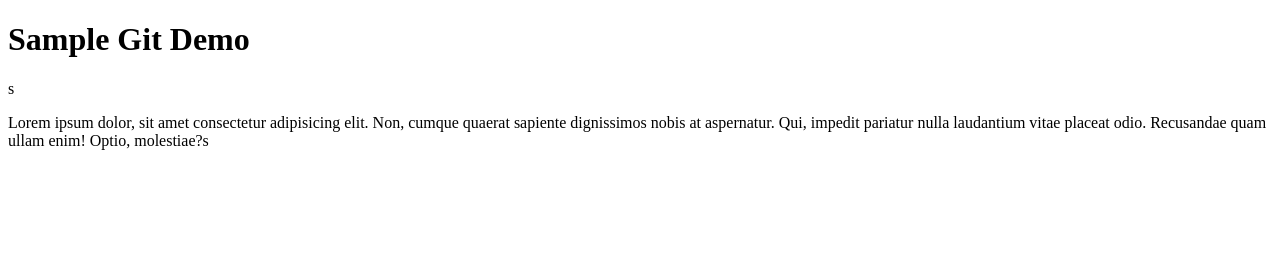
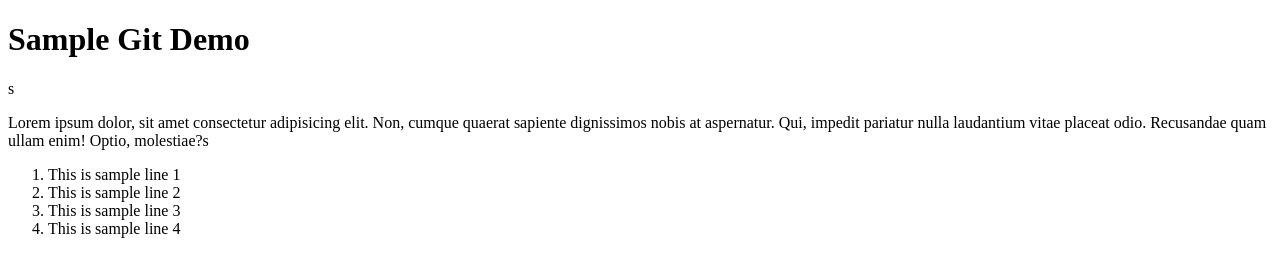
Before and after one commit to saikumarpagilla/SampleRepo, a plain HTML site: page index.html in a window 1280 px wide. Drawn offline with Linux system fonts and the light colour scheme.

Commit message:
create a sample list in index

```diff
--- a/index.html
+++ b/index.html
@@ -11,5 +11,13 @@
     <h1> Sample Git Demo</h1>s
     <p> Lorem ipsum dolor, sit amet consectetur adipisicing elit. Non, cumque quaerat sapiente dignissimos nobis at aspernatur. Qui, impedit pariatur nulla laudantium vitae placeat odio. Recusandae quam ullam enim! Optio, molestiae?s</p>
 
+
+    <ol>
+        <li> This is sample line 1</li>
+        <li> This is sample line 2</li>
+        <li> This is sample line 3</li>
+        <li> This is sample line 4</li>
+
+    </ol>
 </body>
 </html>
```
